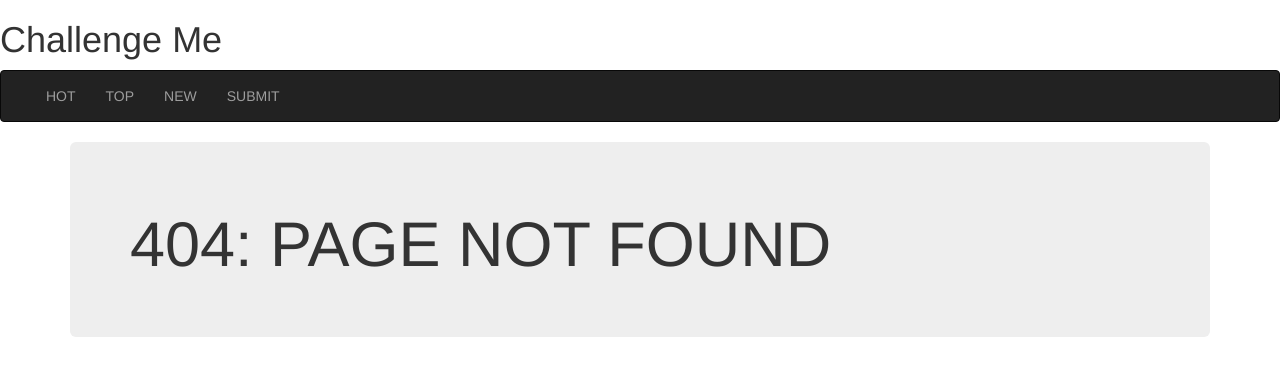
After one commit to MahdJudeh/CSC4330-Project-Challenge, a PHP site: page /filenotfound.php in a window 1280 px wide. The commit adds this page. Shown: the top 376 px of the page. Run offline with PHP 8.4, Linux system fonts and the light colour scheme; some libraries are stand-ins or nearby versions.

Commit message:
Added .htaccess so that users can't access hidden folders and so that we use our own custom filenotfound page. added two php scripts that don't do much yet

```diff
--- /dev/null
+++ b/ChallengeMe/HTML/filenotfound.php
@@ -0,0 +1,43 @@
+<!DOCTYPE HTML>
+<html>
+<head>
+  <title>ChallengeMe</title>
+  <link href="https://fonts.googleapis.com/css?family=Bree+Serif" rel="stylesheet">
+  <link rel="stylesheet" href="https://maxcdn.bootstrapcdn.com/bootstrap/3.3.7/css/bootstrap.min.css">
+  <link href="../Stylesheets/style.css" rel="stylesheet">
+  <script src="https://ajax.googleapis.com/ajax/libs/jquery/3.1.1/jquery.min.js"></script>
+  <script src="https://maxcdn.bootstrapcdn.com/bootstrap/3.3.7/js/bootstrap.min.js"></script>
+</head>
+<body>
+
+<!-- This is the header -->
+    <div class="header">
+      <h1>Challenge Me</h1>
+    </div>
+    <!-- This is the navigation bar -->
+    <nav class="navbar navbar-inverse">
+      <div class="container-fluid">
+        <div class="navbar-header">
+          <button type="button" class="navbar-toggle" data-toggle="collapse" data-target="#myNavbar">
+            <span class="icon-bar"></span>
+            <span class="icon-bar"></span>
+            <span class="icon-bar"></span>
+          </button>
+        </div>
+        <div class="collapse navbar-collapse" id="myNavbar">
+          <ul class="nav navbar-nav">
+            <li><a href="http://challengeme.life">HOT</a></li>
+            <li><a href="#">TOP</a></li>
+            <li><a href="#">NEW</a></li>
+            <li><a href="#">SUBMIT</a></li>
+          </ul>
+        </div>
+      </div>
+    </nav>
+    <div class="container">
+      <div class="jumbotron">
+        <h1>404: PAGE NOT FOUND</h1>
+      </div>
+    </div>
+</body
+</html>
--- a/ChallengeMe/HTML/index.php
+++ b/ChallengeMe/HTML/index.php
@@ -14,7 +14,6 @@
   <div class="header">
     <h1>Challenge Me</h1>
   </div>
-
 <!-- This is the navigation bar -->
   <nav class="navbar navbar-inverse">
     <div class="container-fluid">
@@ -59,7 +58,7 @@
           </form>
         </div>
         <div class="modal-footer">
-          <button type="button" class="btn btn-primary">Login</button>
+          <button type="button" class="btn btn-primary" value="Login">Login</button>
           <button type="button" class="btn btn-default" data-dismiss="modal">Close</button>
         </div>
       </div>
@@ -93,7 +92,7 @@
               </div>
           </div>
           <div class="modal-footer">
-            <button type="button" class="btn btn-primary">Login</button>
+            <button type="button" class="btn btn-primary" value="Signup">Login</button>
             <button type="button" class="btn btn-default" data-dismiss="modal">Close</button>
           </div>
         </form>
--- /dev/null
+++ b/ChallengeMe/Scripts/php/includes/db_connect.php
@@ -0,0 +1,3 @@
+<?php
+mysql_connect('localhost','mahdiAdmin', 'KiH490^R!tld') OR DIE("Unable to connect to database! Please Try again Later");
+?>
--- /dev/null
+++ b/ChallengeMe/Scripts/php/signup.php
@@ -0,0 +1,4 @@
+<?php
+include_once 'includes/db_connect.php';
+
+ ?>
```
Also changed, not shown: ChallengeMe/HTML/.htaccess (added).
